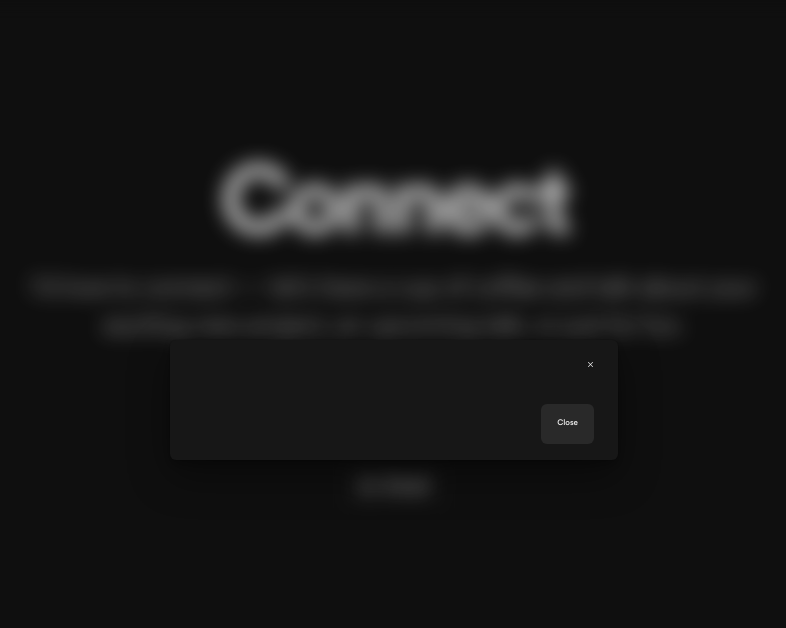
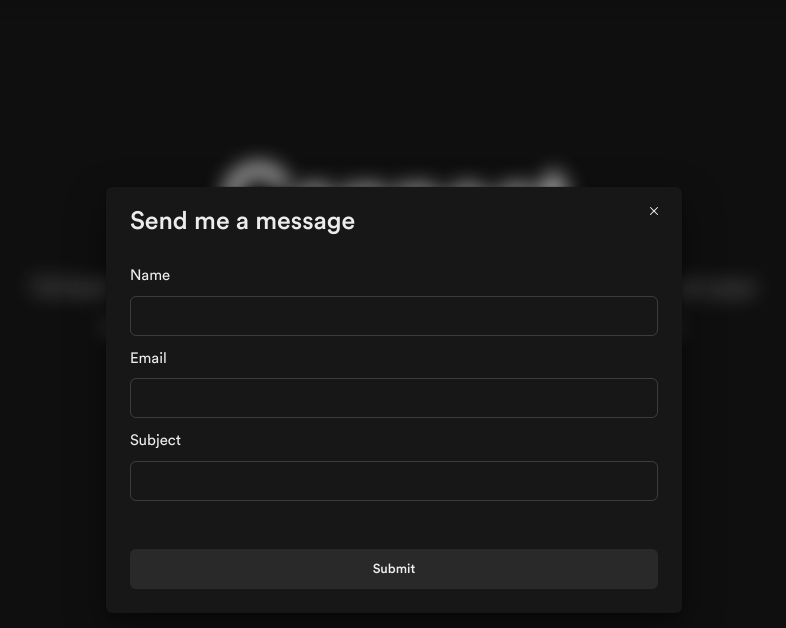
Before and after one commit to ryanbitonio/portfolio-2023, a React (Vite) app: page /connect in a window 1280 px wide. Both pictures are taken after a click on the button "Email". Shown: the top 628 px of the page, without its empty margins (246-1032 px from the left). Built offline with nearby package versions, Linux system fonts and the light colour scheme.

Commit message:
Creating the form

```diff
--- a/package.json
+++ b/package.json
@@ -15,6 +15,7 @@
     "@emotion/react": "^11.11.1",
     "@emotion/styled": "^11.11.0",
     "@fontsource/inter": "^5.0.3",
+    "@hookform/resolvers": "^3.1.1",
     "@tanstack/react-query": "^4.29.15",
     "@tanstack/react-query-devtools": "^4.29.19",
     "axios": "^1.4.0",
@@ -22,9 +23,11 @@
     "json-server": "^0.17.3",
     "react": "^18.2.0",
     "react-dom": "^18.2.0",
+    "react-hook-form": "^7.45.1",
     "react-icons": "^4.10.1",
     "react-router-dom": "^6.14.1",
-    "vite-plugin-svgr": "^3.2.0"
+    "vite-plugin-svgr": "^3.2.0",
+    "zod": "^3.21.4"
   },
   "devDependencies": {
     "@types/react": "^18.0.37",
--- a/src/components/Connect.jsx
+++ b/src/components/Connect.jsx
@@ -29,6 +29,7 @@ const Connect = ({ color }) => {
         </Stack>
 
         <CustomModal
+          title="Send me a message"
           label="Email"
           variant="outline"
           aria-label="Send email"
--- /dev/null
+++ b/src/components/ConnectForm.jsx
@@ -0,0 +1,100 @@
+import { useForm } from "react-hook-form";
+import { zodResolver } from "@hookform/resolvers/zod";
+import { z } from "zod";
+import {
+  Box,
+  Button,
+  FormControl,
+  FormLabel,
+  Input,
+  Text,
+} from "@chakra-ui/react";
+
+const schema = z.object({
+  name: z
+    .string()
+    .min(1, { message: "Required" })
+    .min(3, { message: "Name must be at least 3 characters" })
+    .max(16, { message: "Name must be 16 characters long" }),
+  email: z
+    .string()
+    .min(1, { message: "Required" })
+    .min(3, { message: "Email must be at least 3 characters" })
+    .max(16, { message: "Email must be 16 characters long" }),
+  subject: z
+    .string()
+    .min(1, { message: "Required" })
+    .min(3, { message: "Subject must be at least 3 characters" })
+    .max(16, { message: "Subject must be 16 characters long" }),
+});
+
+const ConnectForm = ({ onSubmit }) => {
+  const {
+    register,
+    handleSubmit,
+    formState: { errors },
+  } = useForm({ resolver: zodResolver(schema) });
+
+  return (
+    <form onSubmit={handleSubmit(onSubmit)}>
+      <FormControl pb={4}>
+        <Box mb={3}>
+          <FormLabel fontSize="3xl" htmlFor="name">
+            Name
+          </FormLabel>
+          <Input
+            fontSize="3xl"
+            {...register("name")}
+            name="name"
+            type="text"
+            id="name"
+          />
+          {errors.name && (
+            <Text fontSize="2xl" color="red">
+              {errors.name.message}
+            </Text>
+          )}
+        </Box>
+        <Box mb={3}>
+          <FormLabel fontSize="3xl" htmlFor="email">
+            Email
+          </FormLabel>
+          <Input
+            fontSize="3xl"
+            {...register("email")}
+            name="email"
+            type="text"
+            id="email"
+          />
+          {errors.email && (
+            <Text fontSize="2xl" color="red">
+              {errors.email.message}
+            </Text>
+          )}
+        </Box>
+        <Box mb={12}>
+          <FormLabel fontSize="3xl" htmlFor="subject">
+            Subject
+          </FormLabel>
+          <Input
+            fontSize="3xl"
+            {...register("subject")}
+            name="subject"
+            type="text"
+            id="subject"
+          />
+          {errors.subject && (
+            <Text fontSize="2xl" color="red">
+              {errors.subject.message}
+            </Text>
+          )}
+        </Box>
+        <Button w="100%" fontSize="2xl" type="submit">
+          Submit
+        </Button>
+      </FormControl>
+    </form>
+  );
+};
+
+export default ConnectForm;
--- a/src/components/Modal.jsx
+++ b/src/components/Modal.jsx
@@ -10,6 +10,7 @@ import {
   Button,
 } from "@chakra-ui/react";
 import { useState } from "react";
+import ConnectForm from "./ConnectForm";
 
 const CustomModal = ({
   variant,
@@ -43,15 +44,14 @@ const CustomModal = ({
         {label}
       </Button>
 
-      <Modal isCentered isOpen={isOpen} onClose={onClose}>
+      <Modal size="xl" isCentered isOpen={isOpen} onClose={onClose}>
         {overlay}
         <ModalContent>
-          <ModalHeader>{title}</ModalHeader>
-          <ModalCloseButton />
-          <ModalBody></ModalBody>
-          <ModalFooter>
-            <Button onClick={onClose}>Close</Button>
-          </ModalFooter>
+          <ModalHeader fontSize="5xl">{title}</ModalHeader>
+          <ModalCloseButton fontSize="md" />
+          <ModalBody>
+            <ConnectForm />
+          </ModalBody>
         </ModalContent>
       </Modal>
     </>
```
Also changed, not shown: 1 other file (tests, documents, lock files or other folders).
